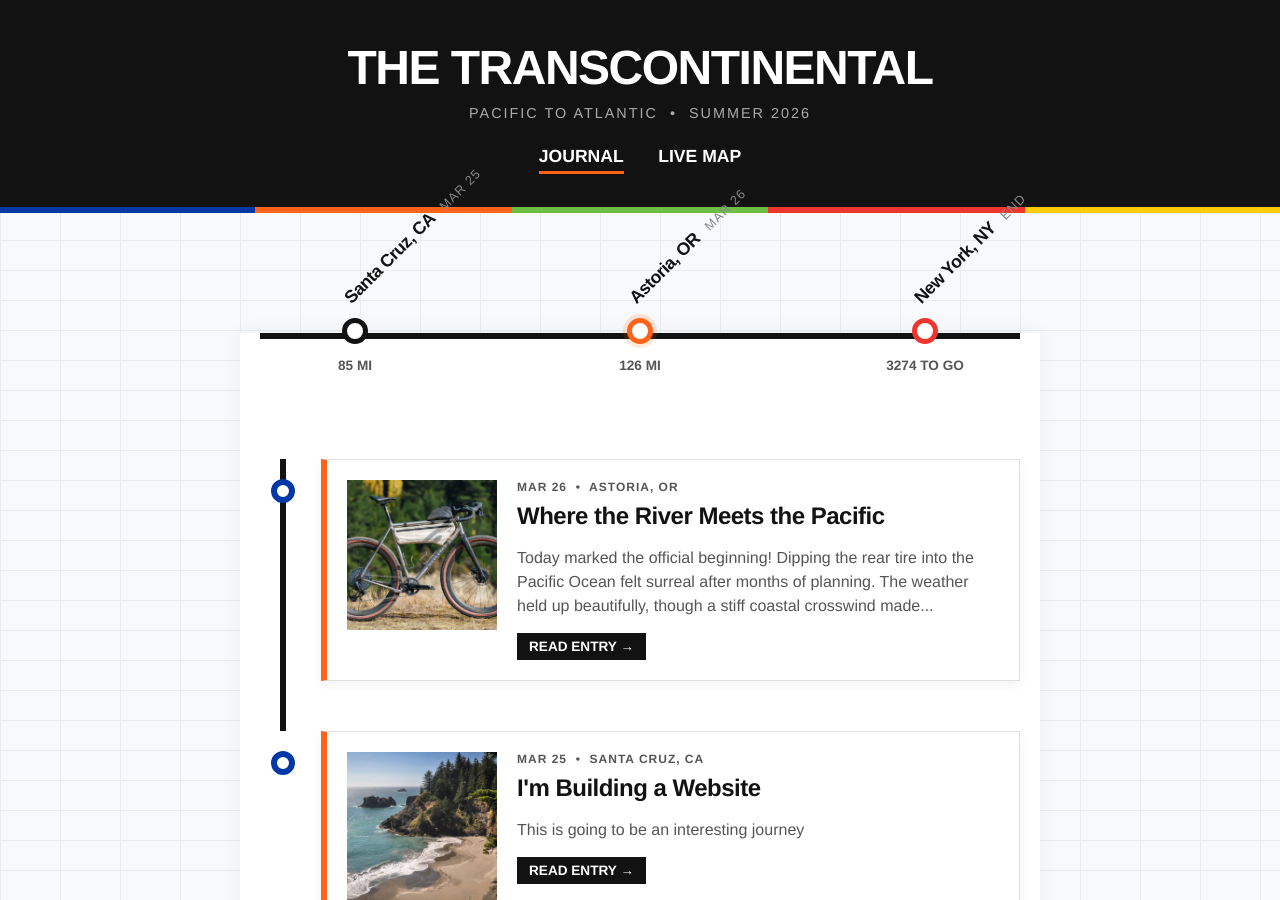
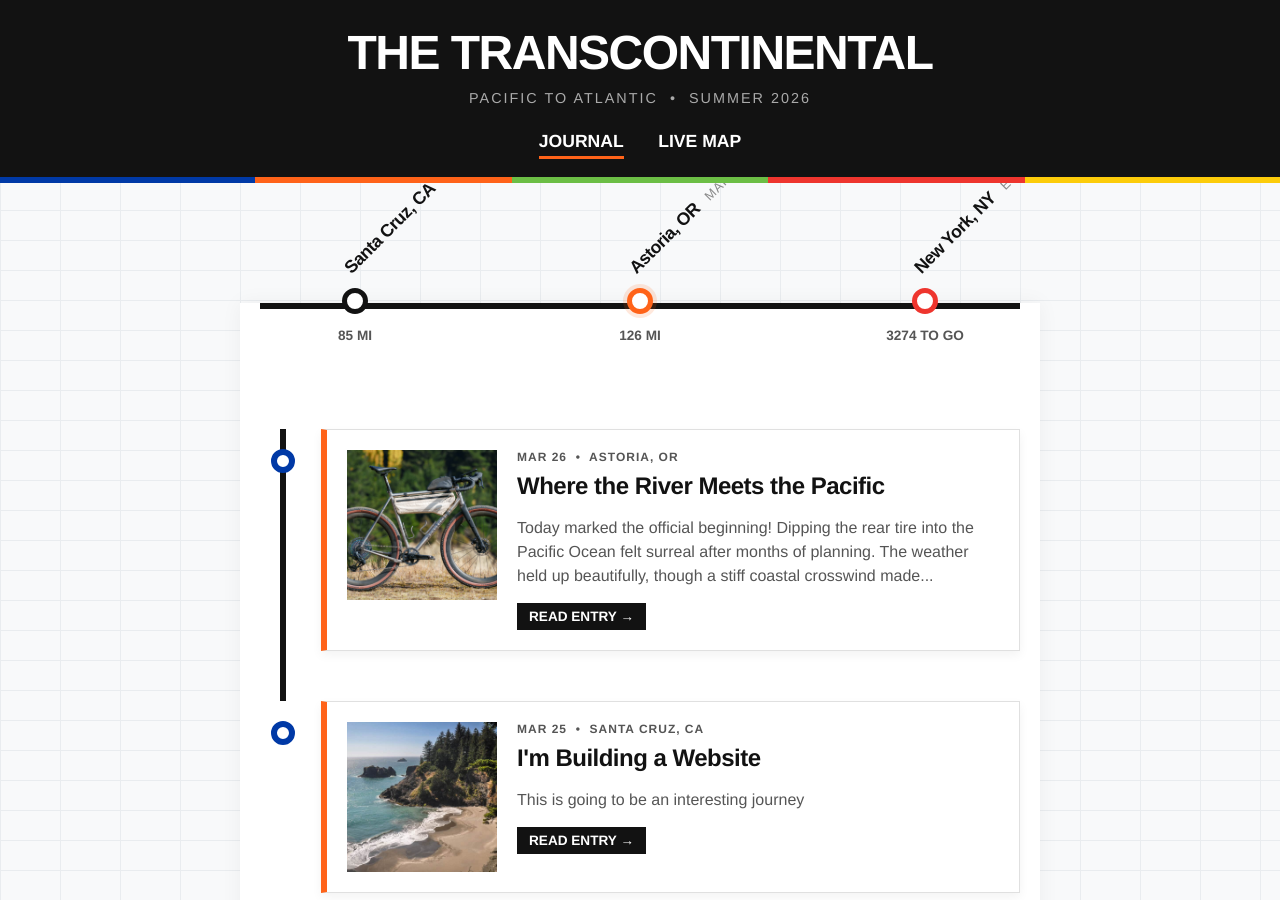
Before and after one commit to mschiller87/bike-tracker, a Jekyll site: the page built from index.html, in a window 1280 px wide and 900 px high. Built offline with Jekyll 4.4.1, drawn with Linux system fonts in a browser that asks for light colours.

Commit message:
Update default.html

```diff
--- a/_layouts/default.html
+++ b/_layouts/default.html
@@ -17,15 +17,18 @@
             background-image:
               linear-gradient(to right, #e9ecef 1px, transparent 1px),
               linear-gradient(to bottom, #e9ecef 1px, transparent 1px);
-            background-size: 60px 30px; /* Creates the rectangular tile pattern */
+            background-size: 60px 30px;
             color: #121212;
         }
 
-        /* Bold MTA-Style Header */
+        /* Bold MTA-Style Sticky Header */
         header {
+            position: sticky; /* This makes the header stick! */
+            top: 0; /* Tells it to stick to the very top of the screen */
+            z-index: 1000; /* Ensures it stays visually on top of your maps and text */
             background-color: #121212;
             color: white;
-            padding: 40px 20px;
+            padding: 25px 20px; /* Slimmed down slightly so it doesn't take up the whole screen when scrolling */
             text-align: center;
             /* The 5-Color Subway Route Accent Line */
             border-bottom: 6px solid;
@@ -46,51 +49,32 @@
             margin-top: 10px;
         }
 
+        /* Navigation Menu */
+        nav {
+            margin-top: 25px;
+        }
+        nav a {
+            color: white;
+            text-decoration: none;
+            font-size: 1.1rem;
+            font-weight: bold;
+            text-transform: uppercase;
+            margin: 0 15px;
+            padding-bottom: 5px;
+        }
+        nav a:hover {
+            color: #FF6319;
+        }
+
         /* The Content Wrapper */
         .container {
             max-width: 800px;
             margin: 0 auto;
-            background-color: white; /* Keeps the map and posts clean against the tile background */
+            background-color: white;
             padding: 0;
             box-shadow: 0 0 20px rgba(0,0,0,0.05);
             min-height: 100vh;
         }
-
-        /* Styles for the Markdown Posts */
-        .journal-feed { padding: 40px; }
-        .post {
-            border-left: 5px solid #121212; /* Acts as the "subway line" connecting posts */
-            padding-left: 25px;
-            margin-bottom: 60px;
-            position: relative;
-        }
-        /* The "Subway Stop" Circle */
-        .post::before {
-            content: '';
-            position: absolute;
-            left: -14px;
-            top: 0;
-            width: 18px;
-            height: 18px;
-            background: #ffffff;
-            border-radius: 50%;
-            border: 5px solid #121212;
-        }
-        .post-meta {
-            font-weight: bold;
-            color: #FF6319; /* MTA Orange */
-            text-transform: uppercase;
-            font-size: 0.85rem;
-            margin-bottom: 5px;
-        }
-        .post h2 {
-            font-size: 2.2rem;
-            margin: 0 0 15px 0;
-            font-weight: bold;
-            letter-spacing: -0.5px;
-        }
-        .post img { max-width: 100%; height: auto; border: 1px solid #ccc; margin: 15px 0; }
-        .post p { font-size: 1.15rem; line-height: 1.6; color: #333; }
     </style>
 </head>
 <body>
@@ -99,9 +83,9 @@
         <h1>The Transcontinental</h1>
         <p>Pacific to Atlantic &nbsp;&bull;&nbsp; Summer 2026</p>
 
-        <nav style="margin-top: 25px;">
-            <a href="{{ site.baseurl }}/" style="color: white; text-decoration: none; font-size: 1.1rem; font-weight: bold; text-transform: uppercase; margin: 0 15px; padding-bottom: 5px; border-bottom: 3px solid #FF6319;">Journal</a>
-            <a href="{{ site.baseurl }}/tracker.html" style="color: white; text-decoration: none; font-size: 1.1rem; font-weight: bold; text-transform: uppercase; margin: 0 15px; padding-bottom: 5px; border-bottom: 3px solid transparent;">Live Map</a>
+        <nav>
+            <a href="{{ site.baseurl }}/" style="border-bottom: 3px solid #FF6319;">Journal</a>
+            <a href="{{ site.baseurl }}/tracker.html" style="border-bottom: 3px solid transparent;">Live Map</a>
         </nav>
     </header>
 
```
